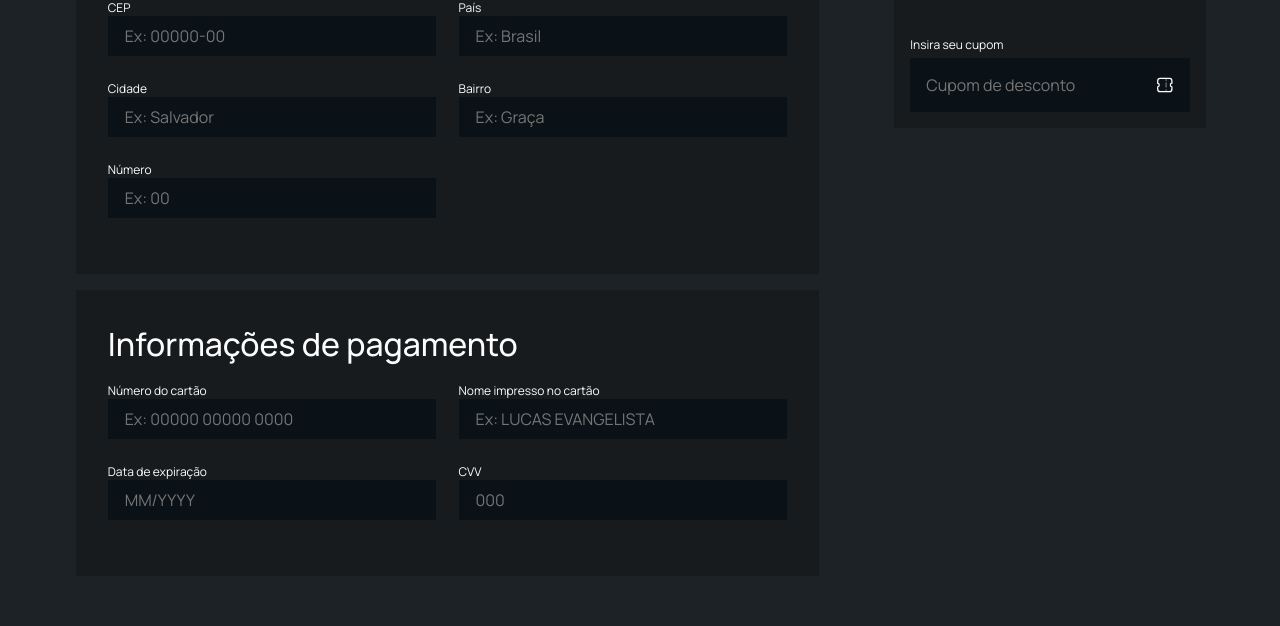
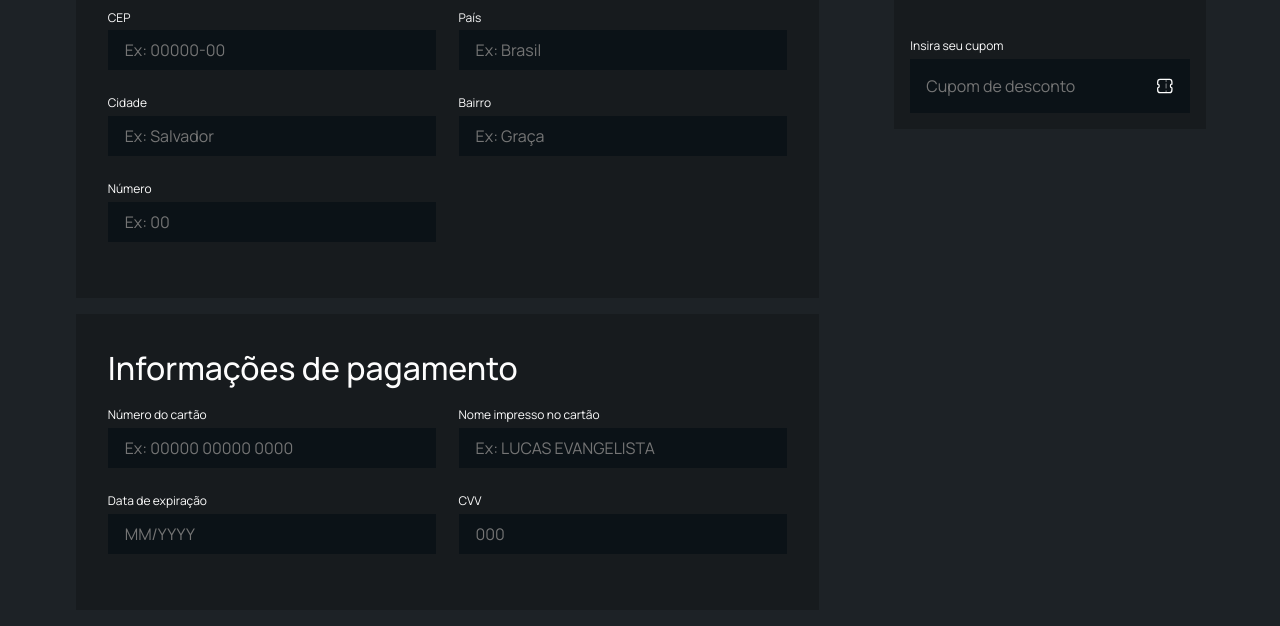
Before and after one commit to Lucassev05/The-movie, a website: page formulario.html in a window 1280 px wide. Shown: the part 527-1153 px from the top of the page. Before the commit the page ends 1119 px from the top, so only its background shows below. Drawn offline with Linux system fonts and the light colour scheme.

Commit message:
fix: changing input title to  label

```diff
--- a/formulario.html
+++ b/formulario.html
@@ -74,16 +74,18 @@
               <h2>Informações iniciais</h2>
               <div class="div">
                 <div class="input">
-                  <h3>Insira seu nome completo</h3>
+                  <label for="nome">Insira seu nome completo</label>
                   <input
+                    id="nome"
                     type="text"
                     placeholder="Ex: Lucas Evangelista"
                     required
                   />
                 </div>
                 <div class="input">
-                  <h3>Insira seu e-mail</h3>
+                  <label for="email">Insira seu e-mail</label>
                   <input
+                    id="email"
                     type="email"
                     placeholder="Ex: lucas@arroba.com"
                     required
@@ -92,8 +94,9 @@
               </div>
               <div class="div">
                 <div class="input">
-                  <h3>Telefone</h3>
+                  <label for="telefone">Telefone</label>
                   <input
+                    id="telefone"
                     type="text"
                     placeholder="+55 (71) 99999-9999"
                     required
@@ -106,8 +109,9 @@
               <h2>Informações de endereço</h2>
               <div class="div">
                 <div class="input">
-                  <h3>CEP</h3>
+                  <label for="cep">CEP</label>
                   <input
+                    id="cep"
                     type="text"
                     placeholder="Ex: 00000-00"
                     inputmode="numeric"
@@ -115,24 +119,40 @@
                   />
                 </div>
                 <div class="input">
-                  <h3>País</h3>
-                  <input type="text" placeholder="Ex: Brasil" required />
+                  <label for="pais">País</label>
+                  <input
+                    id="pais"
+                    type="text"
+                    placeholder="Ex: Brasil"
+                    required
+                  />
                 </div>
               </div>
               <div class="div">
                 <div class="input">
-                  <h3>Cidade</h3>
-                  <input type="text" placeholder="Ex: Salvador" required />
+                  <label for="cidade">Cidade</label>
+                  <input
+                    id="cidade"
+                    type="text"
+                    placeholder="Ex: Salvador"
+                    required
+                  />
                 </div>
                 <div class="input">
-                  <h3>Bairro</h3>
-                  <input type="text" placeholder="Ex: Graça" required />
+                  <label for="bairro">Bairro</label>
+                  <input
+                    id="bairro"
+                    type="text"
+                    placeholder="Ex: Graça"
+                    required
+                  />
                 </div>
               </div>
               <div class="div">
                 <div class="input">
-                  <h3>Número</h3>
+                  <label for="numero-residencial">Número</label>
                   <input
+                    id="numero-residencial"
                     type="text"
                     inputmode="numeric"
                     placeholder="Ex: 00"
@@ -145,8 +165,9 @@
               <h2>Informações de pagamento</h2>
               <div class="div">
                 <div class="input">
-                  <h3>Número do cartão</h3>
+                  <label for="numero-cartao">Número do cartão</label>
                   <input
+                    id="numero-cartao"
                     type="text"
                     placeholder="Ex: 00000 00000 0000"
                     inputmode="numeric"
@@ -154,8 +175,9 @@
                   />
                 </div>
                 <div class="input">
-                  <h3>Nome impresso no cartão</h3>
+                  <label for="nome-cartao">Nome impresso no cartão</label>
                   <input
+                    id="nome-cartao"
                     type="text"
                     placeholder="Ex: LUCAS EVANGELISTA"
                     required
@@ -164,8 +186,9 @@
               </div>
               <div class="div">
                 <div class="input">
-                  <h3>Data de expiração</h3>
+                  <label for="data-expiracao">Data de expiração</label>
                   <input
+                    id="data-expiracao"
                     type="text"
                     inputmode="numeric"
                     placeholder="MM/YYYY"
@@ -173,8 +196,9 @@
                   />
                 </div>
                 <div class="input">
-                  <h3>CVV</h3>
+                  <label for="cvv">CVV</label>
                   <input
+                    id="cvv"
                     type="text"
                     inputmode="numeric"
                     placeholder="000"
@@ -199,9 +223,13 @@
             </div>
 
             <div class="cupom">
-              <h4>Insira seu cupom</h4>
+              <label for="cupom-desconto">Insira seu cupom</label>
               <div class="cupom-input">
-                <input type="text" placeholder="Cupom de desconto" />
+                <input
+                  id="cupom-desconto"
+                  type="text"
+                  placeholder="Cupom de desconto"
+                />
                 <img src="./assets/Ticket.svg" alt="cupom" />
               </div>
             </div>
--- a/styles/formulario.css
+++ b/styles/formulario.css
@@ -21,12 +21,18 @@
   margin-bottom: 1rem;
 }
 
-.form .container .input > h3 {
+.form .container .input {
+  display: flex;
+  flex-direction: column;
+}
+
+.form .container .input > label {
   font-family: Manrope;
   font-style: normal;
   font-weight: normal;
   font-size: 0.75rem;
   color: #fdfdfd;
+  margin-bottom: 0.3rem;
 }
 
 .form .container input {
--- a/styles/sidebar.css
+++ b/styles/sidebar.css
@@ -209,7 +209,7 @@
   margin-top: 1rem;
   min-width: 280px;
 }
-.sidebar .sacola .cupom > h4 {
+.sidebar .sacola .cupom > label {
   font-family: Manrope;
   font-style: normal;
   font-weight: normal;
```
Also changed, not shown: index.html (+6 -2 lines).
